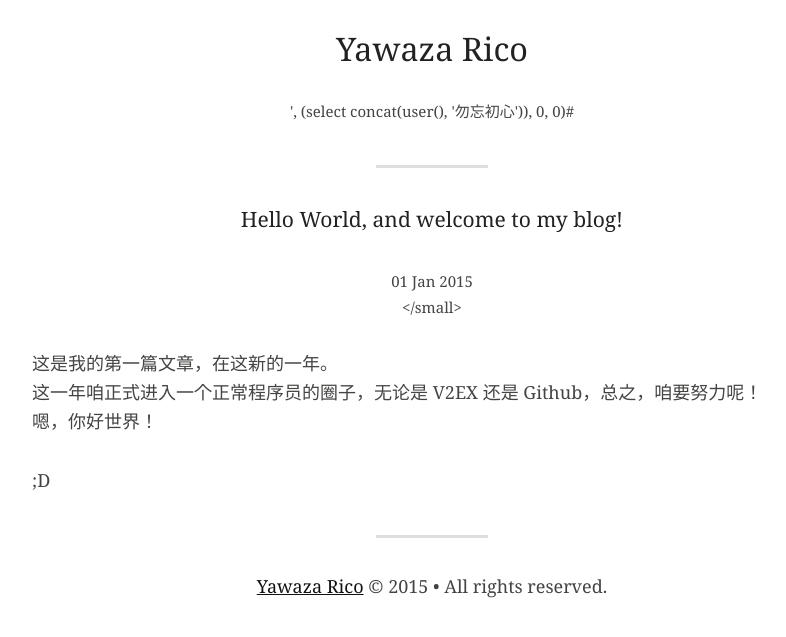
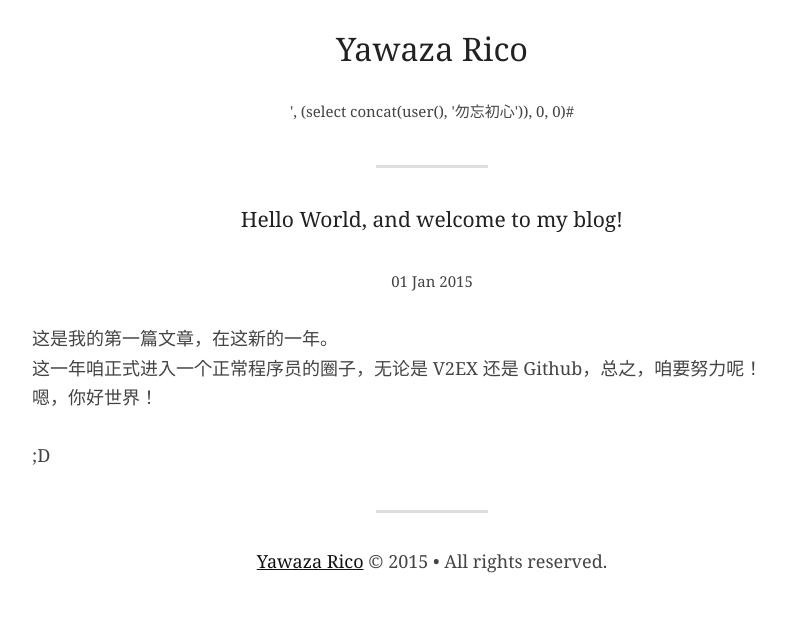
Before and after one commit to bakarico/bakarico.github.io, a Jekyll site: the page built from _posts/2015-01-01-hello-world.md, in a window 1280 px wide. Shown: the top 637 px of the page, without its empty margins (208-994 px from the left). Built offline with Jekyll 4.4.1, drawn with Linux system fonts in a browser that asks for light colours.

Commit message:
Update 2015-01-01-hello-world.md

```diff
--- a/_posts/2015-01-01-hello-world.md
+++ b/_posts/2015-01-01-hello-world.md
@@ -4,7 +4,7 @@ title: Hello World, and welcome to my blog!
 ---
 
 ### <center>{{ page.title }}<center> ###
-<small><center> {{ page.date | date_to_string }} <center></small>
+<small><center> {{ page.date | date_to_string }} </center></small>
 
 这是我的第一篇文章，在这新的一年。
 这一年咱正式进入一个正常程序员的圈子，无论是 V2EX 还是 Github，总之，咱要努力呢！
```
